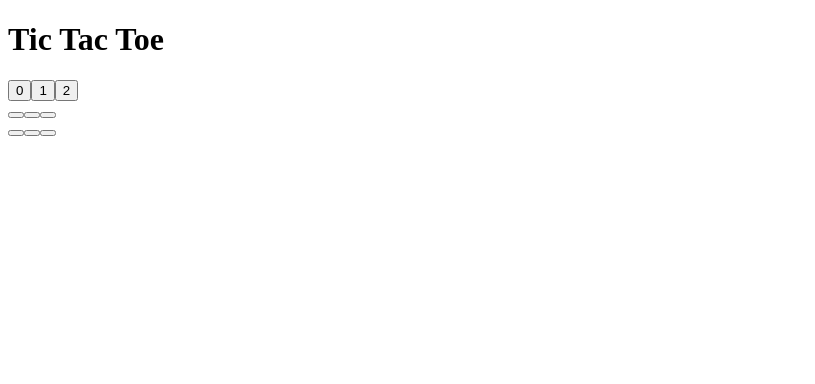
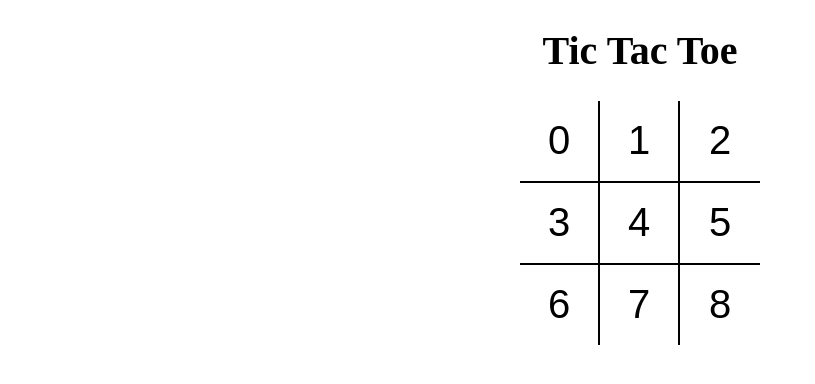
Before and after one commit to VellaInsaan/TicTacToe, a React (Vite) app: page / in a window 1280 px wide. Shown: the top 384 px of the page, without its empty margins (0-815 px from the left). Built offline with nearby package versions, Linux system fonts and the light colour scheme.

Commit message:
Added styles

```diff
--- a/package.json
+++ b/package.json
@@ -14,6 +14,7 @@
   },
   "devDependencies": {
     "babel-preset-nano-react-app": "^0.1.0",
+    "sass": "^1.58.0",
     "vite": "^3.2.1"
   },
   "babel": {
--- a/src/App.jsx
+++ b/src/App.jsx
@@ -1,8 +1,9 @@
 import React from 'react';
 import Board from './components/Board';
+import './styles/root.scss';
 
 const App = () => (
-  <div>
+  <div className='app'>
     <h1>Tic Tac Toe </h1>
     <Board />
   </div>
--- a/src/components/Board.jsx
+++ b/src/components/Board.jsx
@@ -3,21 +3,21 @@
 
 const Board = () => {
   return (
-    <div>
-      <div>
+    <div className='board'>
+      <div className='board-row'>
         <Square value={0} />
         <Square value={1} />
         <Square value={2} />
       </div>
-      <div>
-        <Square />
-        <Square />
-        <Square />
+      <div className='board-row'>
+        <Square value={3} />
+        <Square value={4} />
+        <Square value={5} />
       </div>
-      <div>
-        <Square />
-        <Square />
-        <Square />
+      <div className='board-row'>
+        <Square value={6} />
+        <Square value={7} />
+        <Square value={8} />
       </div>
     </div>
   );
--- a/src/components/Square.jsx
+++ b/src/components/Square.jsx
@@ -1,7 +1,11 @@
 import React from 'react';
 
 const Square = ({ value }) => {
-  return <button type='button'>{value}</button>;
+  return (
+    <button type='button' className='square'>
+      {value}
+    </button>
+  );
 };
 
 export default Square;
--- /dev/null
+++ b/src/styles/root.scss
@@ -0,0 +1,43 @@
+body {
+  padding: 0;
+  margin: 0;
+}
+
+button {
+  background: none;
+  border: none;
+  outline: none;
+  &:hover {
+    cursor: pointer;
+  }
+}
+
+.app {
+  font-size: 20px;
+  display: flex;
+  flex-direction: column;
+  align-items: center;
+}
+
+.board {
+  .board-row {
+    display: flex;
+    flex-direction: row;
+    border-bottom: 2px solid #000;
+    &:last-child {
+      border-bottom: none;
+    }
+    .square {
+      width: 80px;
+      height: 80px;
+      border-right: 2px solid #000;
+      font-size: 2.5rem;
+      padding: 0;
+      overflow: hidden;
+      transition: all 0.2s;
+      &:last-child {
+        border-right: none;
+      }
+    }
+  }
+}
```
Also changed, not shown: 1 other file (tests, documents, lock files or other folders).
